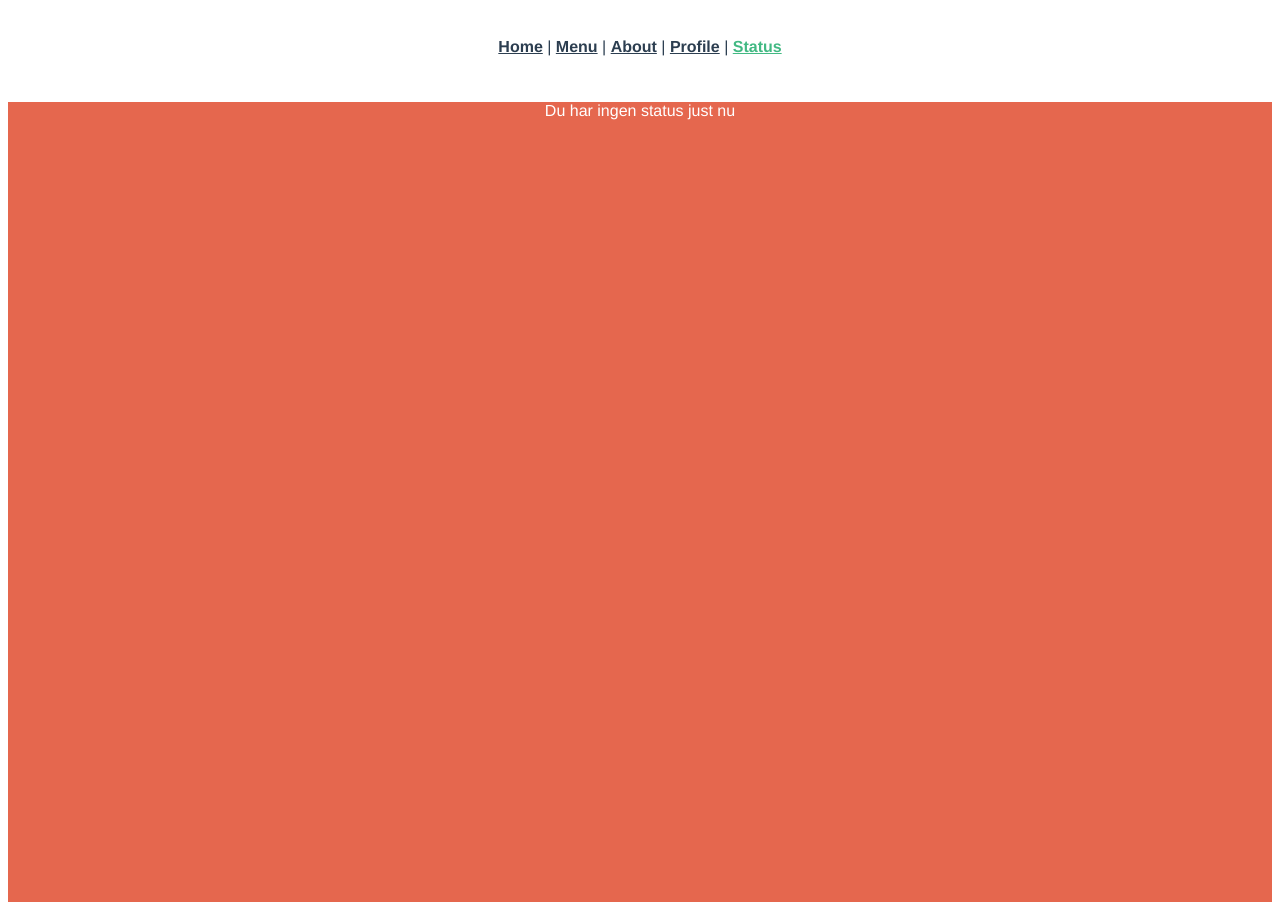
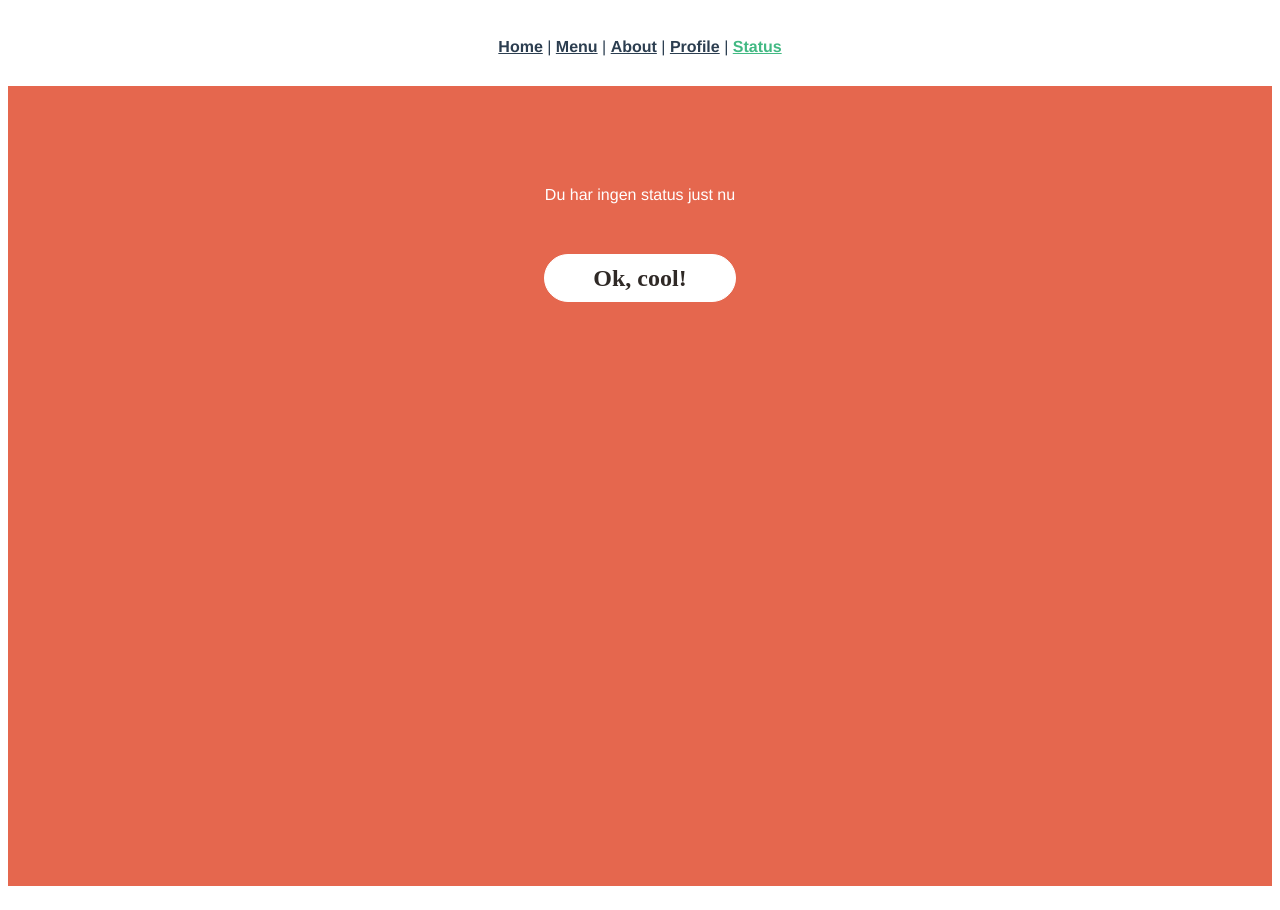
Before and after one commit to midori1727/airbean.vue, a Vue app: page /status in a window 1280 px wide. Built offline with nearby package versions, Linux system fonts and the light colour scheme.

Commit message:
status css

```diff
--- a/src/views/Status.vue
+++ b/src/views/Status.vue
@@ -4,12 +4,14 @@
       <div v-if="orderHistory.length > 0">
           <p>{{ getOrderNumber }}</p>
           <img src="../assets/status_img.svg" alt="airbean_image">
-          <p>Din beställning är på väg!</p>
+          <h1>Din beställning är på väg!</h1>
+          <p><span>13</span> minuter</p>
           <button @click="toTopPage">Ok, cool!</button>
       </div>
-          <div v-else>
+          <div class="no_history" v-else>
           <!-- <Nav/> -->
           <p>Du har ingen status just nu</p>
+          <button @click="toTopPage">Ok, cool!</button>
       </div>
 
   </div>
@@ -46,4 +48,46 @@ export default {
     height: 100vh;
 }
 
-</style>>
+img {
+    margin-top: 50px;
+}
+
+h1 {
+    font-family: 'PT Serif', serif;
+}
+
+span {
+    font-weight: bolder ;
+}
+
+button {
+    width: 12rem;
+    height: 3rem;
+    border-radius: 2rem;
+    outline: none;
+    border: 1px solid white;
+    color: #2F2926;
+    background-color: white;
+    font-family: 'PT Serif', serif;
+    font-size: 1.5rem;
+    font-weight: bolder;
+}
+
+button:hover {
+    background-color: #2F2926;
+    color: white;
+    border: none;
+}
+
+.no_history {
+    display: flex;
+    flex-direction: column;
+    align-items: center;
+}
+
+.no_history p {
+    margin-top: 100px;
+    margin-bottom: 50px;
+}
+
+</style>
```
